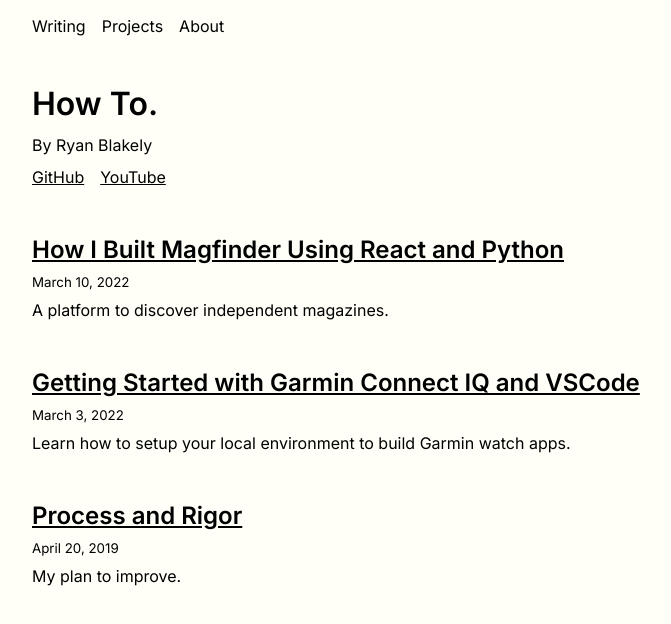
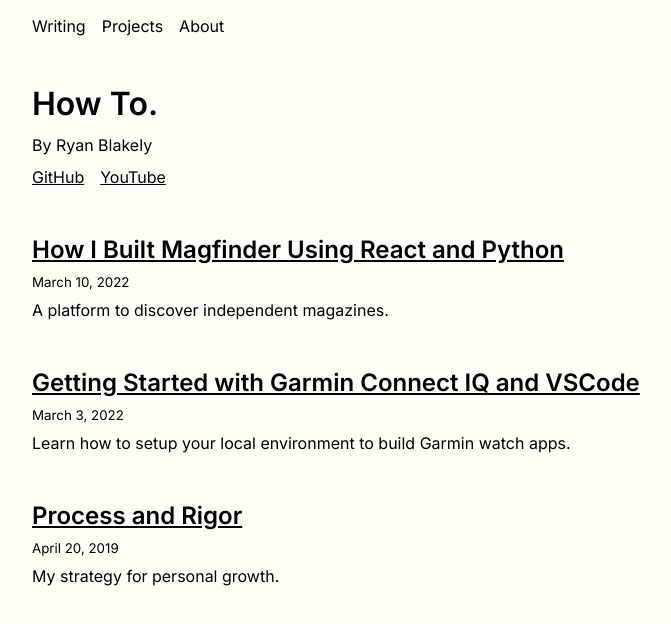
Before and after one commit to ryanblakely/ryanblakely.com, a React (Create React App) app: page / in a window 1280 px wide. Shown: the top 624 px of the page, without its empty margins (208-879 px from the left). Built offline with nearby package versions, Linux system fonts and the light colour scheme.

Commit message:
writing - updated post description

```diff
--- a/src/posts/database.js
+++ b/src/posts/database.js
@@ -32,7 +32,7 @@ const posts = [
     {
         title: 'Process and Rigor',
         date: '2019-04-20',
-        description: 'My plan to improve.',
+        description: 'My strategy for personal growth.',
         url: 'process-and-rigor',
     },
 ];
```
